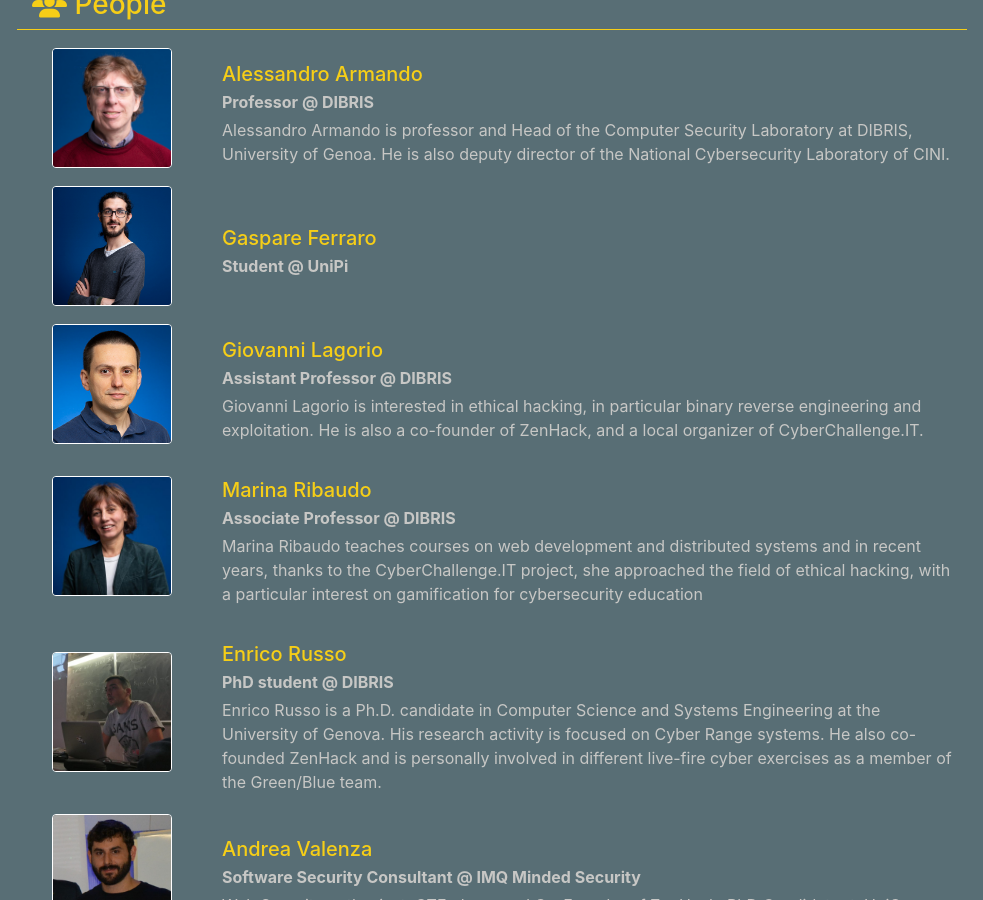
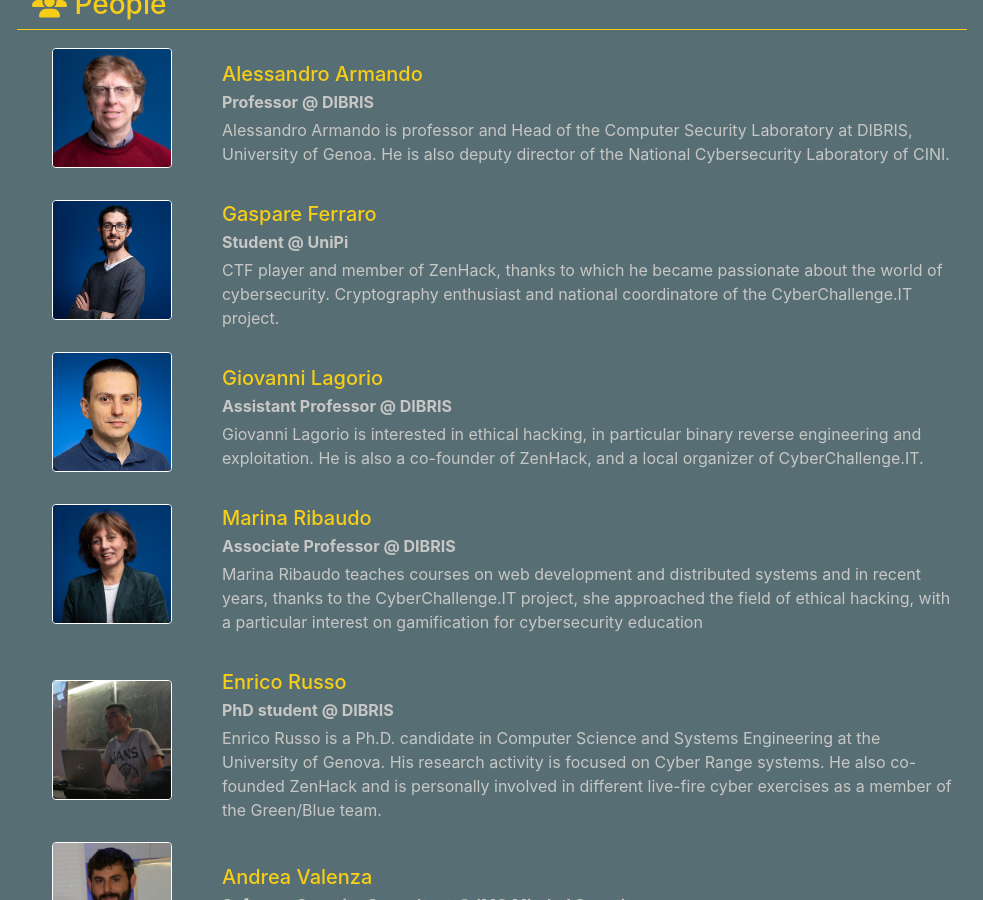
Before and after one commit to alessandroarmando/ZenHackAdemy, a Jekyll site: the page built from index.html, in a window 1280 px wide and 900 px high, scrolled down 1389 px. Shown: the whole window, without its empty margins (148-1131 px from the left). Built offline with Jekyll 4.4.1, drawn with Linux system fonts in a browser that asks for light colours; nearby versions of some CDN libraries; comment, search, counter and statistics services are not loaded.

Commit message:
Update members.json

```diff
--- a/_data/members.json
+++ b/_data/members.json
@@ -11,7 +11,7 @@
         "nickname": "GaspareG",
         "description": "Student @ UniPi",
         "link": "https://gaspa.re",
-        "bio": ""
+        "bio": "CTF player and member of ZenHack, thanks to which he became passionate about the world of cybersecurity. Cryptography enthusiast and national coordinatore of the CyberChallenge.IT project."
     },
     {
         "name": "Giovanni Lagorio",
```
